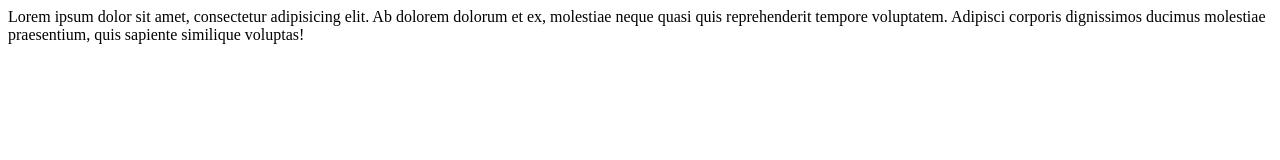
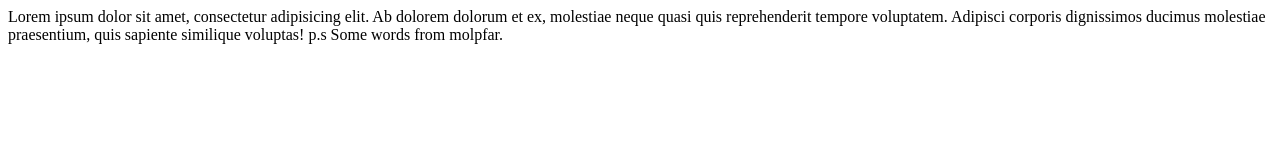
Before and after one commit to IhorShmidt/git-test, a plain HTML site: page index.html in a window 1280 px wide. Drawn offline with Linux system fonts and the light colour scheme.

Commit message:
some words

```diff
--- a/index.html
+++ b/index.html
@@ -10,7 +10,7 @@
 <body>
 <div class="awesome-text">
     Lorem ipsum dolor sit amet, consectetur adipisicing elit. Ab dolorem dolorum et ex, molestiae neque quasi quis reprehenderit tempore voluptatem. Adipisci corporis dignissimos ducimus molestiae praesentium, quis sapiente similique voluptas!
-
+        p.s Some words from molpfar.
 
 </div>
 </body>
```
